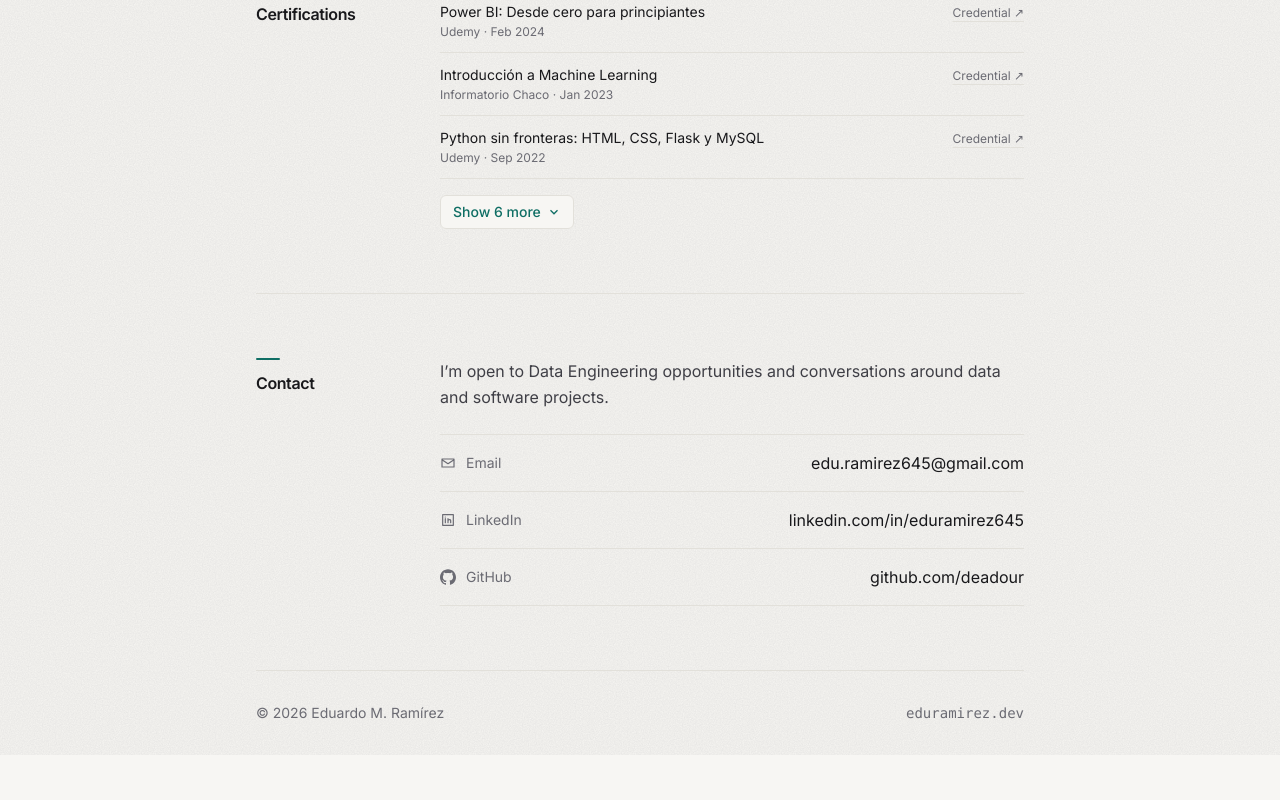
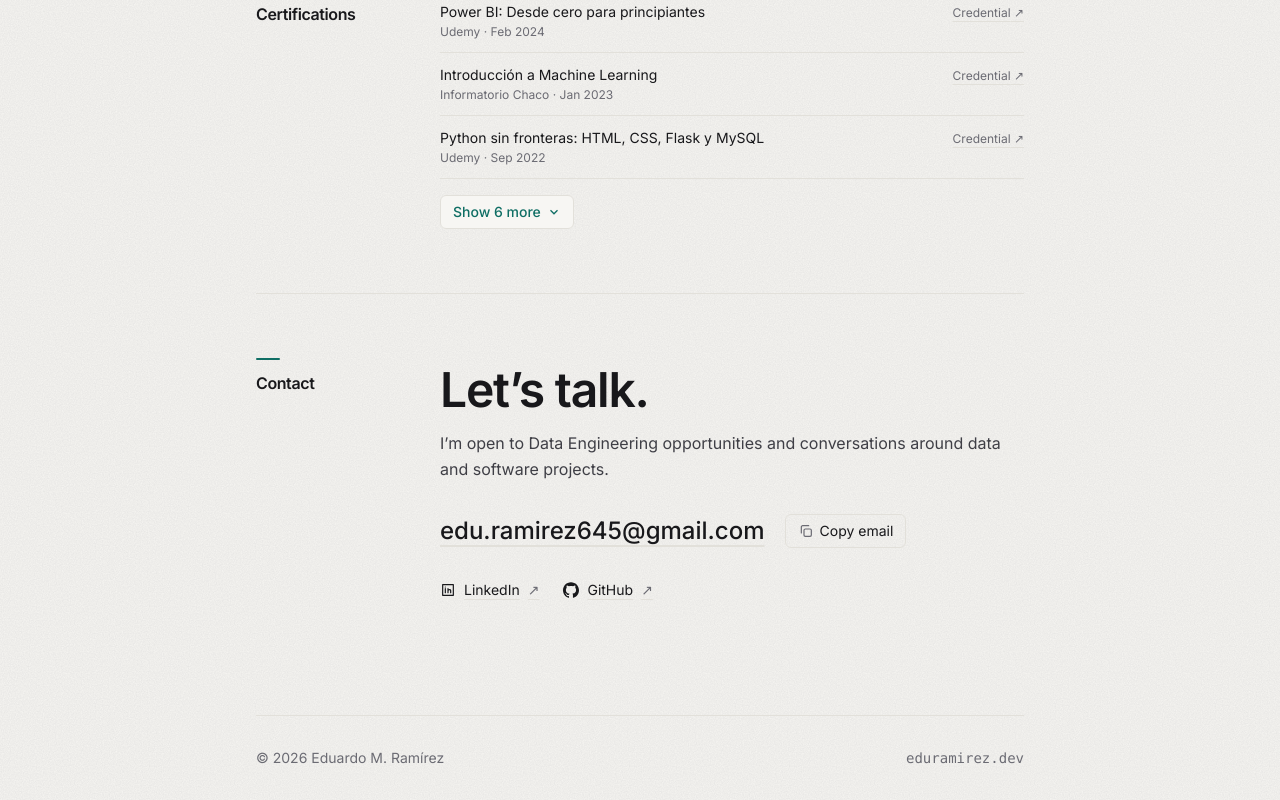
Before and after one commit to deadour/portfolio, a React (Vite) app: page / in a window 1280 px wide. Shown: the part 7270-8070 px from the top of the page. Before the commit the page ends 8025 px from the top, so only its background shows below. Built offline with nearby package versions, Linux system fonts and the light colour scheme.

Commit message:
Give the contact section a clearer closing with copy email

```diff
--- a/src/components/Contact.tsx
+++ b/src/components/Contact.tsx
@@ -1,3 +1,4 @@
+import { useEffect, useRef, useState } from 'react'
 import Section from './Section'
 import { site } from '../data/site'
 import { useLang } from '../i18n'
@@ -5,45 +6,100 @@ import LinkIcon, { type LinkIconName } from './LinkIcon'
 
 // Entries with an empty href (not configured yet) are skipped.
 const links = [
-  { label: 'Email', icon: 'email', href: site.email && `mailto:${site.email}`, text: site.email, external: false },
-  {
-    label: 'LinkedIn',
-    icon: 'linkedin',
-    href: site.linkedin,
-    text: site.linkedin.replace(/^https:\/\/(www\.)?/, '').replace(/\/$/, ''),
-    external: true,
-  },
-  { label: 'GitHub', icon: 'github', href: site.github, text: site.github.replace(/^https:\/\//, ''), external: true },
-] as { label: string; icon: LinkIconName; href: string; text: string; external: boolean }[]
-
-const visibleLinks = links.filter((link) => link.href)
+  { label: 'LinkedIn', icon: 'linkedin', href: site.linkedin },
+  { label: 'GitHub', icon: 'github', href: site.github },
+].filter((link) => link.href) as { label: string; icon: LinkIconName; href: string }[]
 
 export default function Contact() {
   const { c } = useLang()
+  const [copied, setCopied] = useState(false)
+  const timer = useRef<number>(undefined)
+
+  useEffect(() => () => window.clearTimeout(timer.current), [])
+
+  async function copyEmail() {
+    try {
+      await navigator.clipboard.writeText(site.email)
+    } catch {
+      // Clipboard API blocked: fall back to a hidden textarea. If that fails too, the mailto link still works.
+      const area = document.createElement('textarea')
+      area.value = site.email
+      area.setAttribute('readonly', '')
+      area.style.position = 'fixed'
+      area.style.opacity = '0'
+      document.body.append(area)
+      area.select()
+      const ok = document.execCommand('copy')
+      area.remove()
+      if (!ok) return
+    }
+    setCopied(true)
+    window.clearTimeout(timer.current)
+    timer.current = window.setTimeout(() => setCopied(false), 1800)
+  }
 
   return (
     <Section id="contact" title={c.sections.contact}>
-      <p className="mb-6 max-w-xl leading-relaxed">{c.contact.intro}</p>
-      <ul className="divide-y divide-line border-y border-line">
-        {visibleLinks.map((link) => (
+      <div className="pt-2 pb-8 sm:pb-12">
+        <p className="text-4xl font-semibold tracking-tight text-fg sm:text-5xl">{c.contact.title}</p>
+        <p className="mt-4 max-w-xl leading-relaxed">{c.contact.intro}</p>
+
+        {site.email && (
+          <div className="mt-8 flex flex-wrap items-center gap-x-5 gap-y-3">
+            <a
+              href={`mailto:${site.email}`}
+              className="min-w-0 text-xl font-medium break-all text-fg underline decoration-line decoration-2 underline-offset-[6px] hover:decoration-accent sm:text-2xl"
+            >
+              {site.email}
+            </a>
+            <button
+              type="button"
+              onClick={copyEmail}
+              className="inline-flex items-center gap-1.5 rounded-md border border-line px-3 py-1.5 text-sm text-fg hover:border-[color-mix(in_srgb,var(--accent)_45%,var(--line))]"
+            >
+              <svg
+                aria-hidden="true"
+                viewBox="0 0 24 24"
+                className="size-4 text-muted"
+                fill="none"
+                stroke="currentColor"
+                strokeWidth="1.8"
+                strokeLinecap="round"
+                strokeLinejoin="round"
+              >
+                {copied ? (
+                  <path d="M5 12.5l4.5 4.5L19 7.5" stroke="var(--accent)" />
+                ) : (
+                  <>
+                    <rect x="9" y="9" width="11" height="11" rx="2" />
+                    <path d="M5 15V6a2 2 0 0 1 2-2h9" />
+                  </>
+                )}
+              </svg>
+              <span aria-live="polite">{copied ? c.ui.copied : c.ui.copyEmail}</span>
+            </button>
+          </div>
+        )}
+
+        <ul className="mt-8 flex flex-wrap gap-x-6 gap-y-2 text-sm">
+          {links.map((link) => (
             <li key={link.label}>
               <a
                 href={link.href}
-              target={link.external ? '_blank' : undefined}
-              rel={link.external ? 'noreferrer' : undefined}
-              className="group flex flex-wrap items-center justify-between gap-x-6 gap-y-1 py-4"
+                target="_blank"
+                rel="noreferrer"
+                className="inline-flex items-center gap-2 text-fg underline decoration-line underline-offset-4 hover:decoration-accent"
               >
-              <span className="flex items-center gap-2.5 text-sm text-muted group-hover:text-fg">
                 <LinkIcon name={link.icon} />
                 {link.label}
-              </span>
-              <span className="break-all text-fg decoration-accent underline-offset-4 group-hover:underline">
-                {link.text}
+                <span aria-hidden="true" className="text-muted">
+                  ↗
                 </span>
               </a>
             </li>
           ))}
         </ul>
+      </div>
     </Section>
   )
 }
```
Lines whose indentation alone changed are shown as unchanged.
